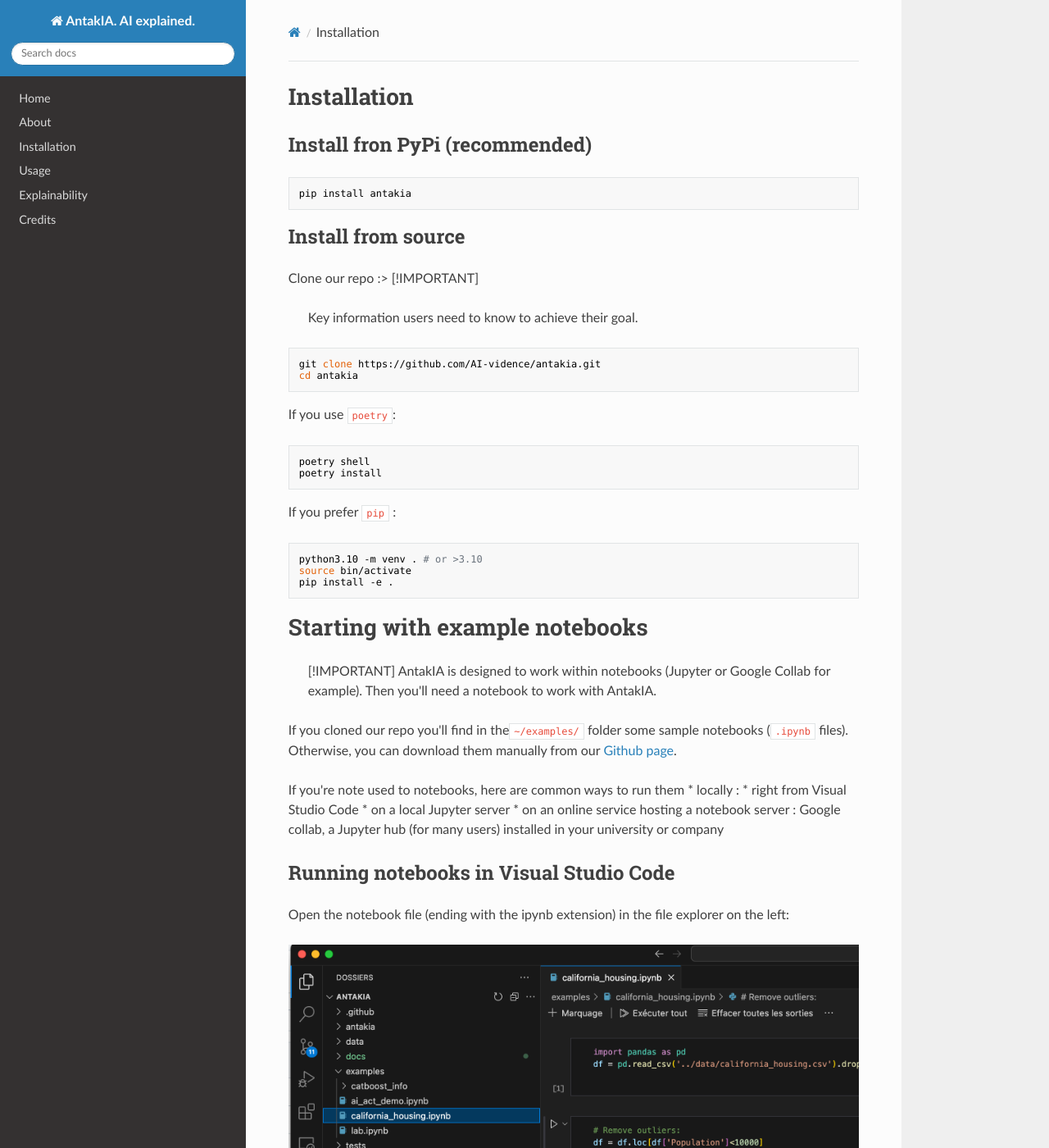
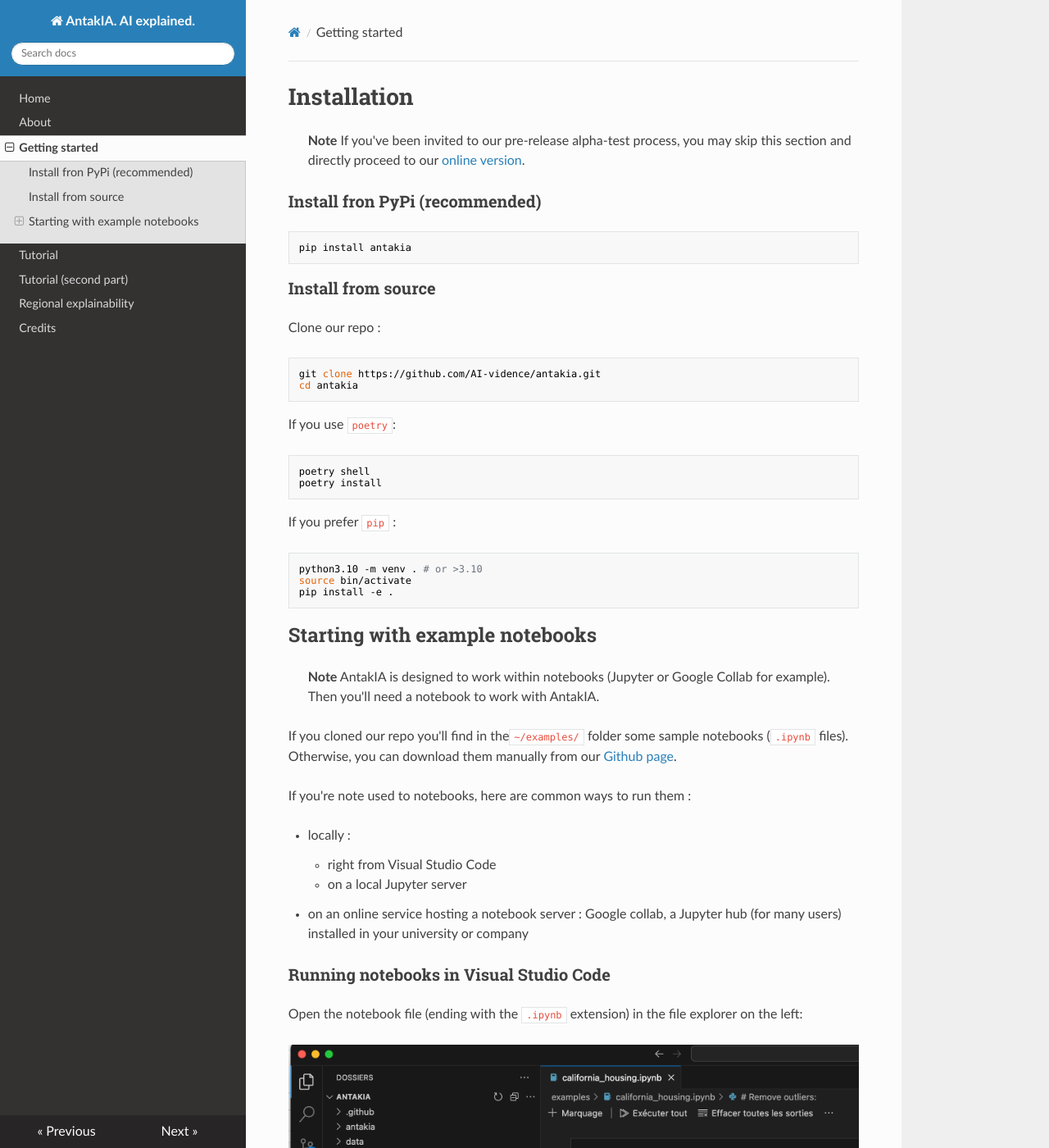
Before and after one commit to AI-vidence/antakia, an MkDocs documentation site: the page built from docs/getting_started.md, in a window 1280 px wide and 1400 px high. Shown: the whole window at 82% size. Built offline with MkDocs 1.6.1, drawn with Linux system fonts in a browser that asks for light colours; nearby versions of some CDN libraries.

Commit message:
correcting our doc

````diff
--- a/docs/getting_started.md
+++ b/docs/getting_started.md
@@ -1,15 +1,18 @@
 # Installation
 
-## Install fron PyPi (recommended)
+> **Note**
+If you've been invited to our pre-release alpha-test process, you may skip this section and directly proceed to our [online version](https://demo.antakia.ai).
+
+
+### Install fron PyPi (recommended)
 
 ```
 pip install antakia
 ```
 
-## Install from source
+### Install from source
 
-Clone our repo :> [!IMPORTANT]
-> Key information users need to know to achieve their goal.
+Clone our repo :
 
 ```
 git clone https://github.com/AI-vidence/antakia.git
@@ -29,28 +32,33 @@
 pip install -e .
 ```
 
-# Starting with example notebooks
+## Starting with example notebooks
 
-> [!IMPORTANT]
-> AntakIA is designed to work within notebooks (Jupyter or Google Collab for example). Then you'll need a notebook to work with AntakIA.
+> **Note**
+AntakIA is designed to work within notebooks (Jupyter or Google Collab for example). Then you'll need a notebook to work with AntakIA.
 
 If you cloned our repo you'll find in the` ~/examples/` folder some sample notebooks (`.ipynb` files). Otherwise, you can download them manually from our [Github page](https://github.com/AI-vidence/antakia).
 
-If you're note used to notebooks, here are common ways to run them
+If you're note used to notebooks, here are common ways to run them :
+
 * locally :
-   * right from Visual Studio Code
-   * on a local Jupyter server
+
+    - right from Visual Studio Code
+    - on a local Jupyter server
+
 * on an online service hosting a notebook server : Google collab, a Jupyter hub (for many users) installed in your university or company
 
-## Running notebooks in Visual Studio Code
+### Running notebooks in Visual Studio Code
 
-Open the notebook file (ending with the ipynb extension) in the file explorer on the left:
+Open the notebook file (ending with the `.ipynb` extension) in the file explorer on the left:
 
 ![](img/vsc_examples.png)
 
 At the top right corner of the VScode windows, choose the Python kernel you want to use.
 
-<div style="text-align:center"><img src="img/kernel.png" height="100"></div>
+
+![](img/kernel.png)
+
 
 Select your normal Python interpretor if you've installed antakia through `pip install`.
 
@@ -61,7 +69,7 @@
 
 <div style="text-align:center"><img src="img/notebook_vsc.png" height="110"></div>
 
-## Running notebooks in a local Jupyter server
+### Running notebooks in a local Jupyter server
 
 Go to your working directory where you have your data and notebooks.
 ```
--- a/mkdocs.yml
+++ b/mkdocs.yml
@@ -1,13 +1,14 @@
 site_name: AntakIA. AI explained.
 
-site_url: https://example.com/
+site_url: https://doc.antakia.ai/
 
 nav:
   - Home: index.md
   - About: about.md
-  - Installation: install.md
-  - Usage: usage.md
-  - Explainability: explain.md
+  - Getting started: getting_started.md
+  - Tutorial: tutorial1.md
+  - Tutorial (second part): tutorial2.md
+  - Regional explainability: regional_explain.md
   - Credits: credits.md
 
 theme: readthedocs
````
Also changed, not shown: docs/about.md (+3 -3 lines), docs/index.md (+12 -10 lines), docs/regional_explain.md (+6 -6 lines), docs/img/kernel.png (deleted).
